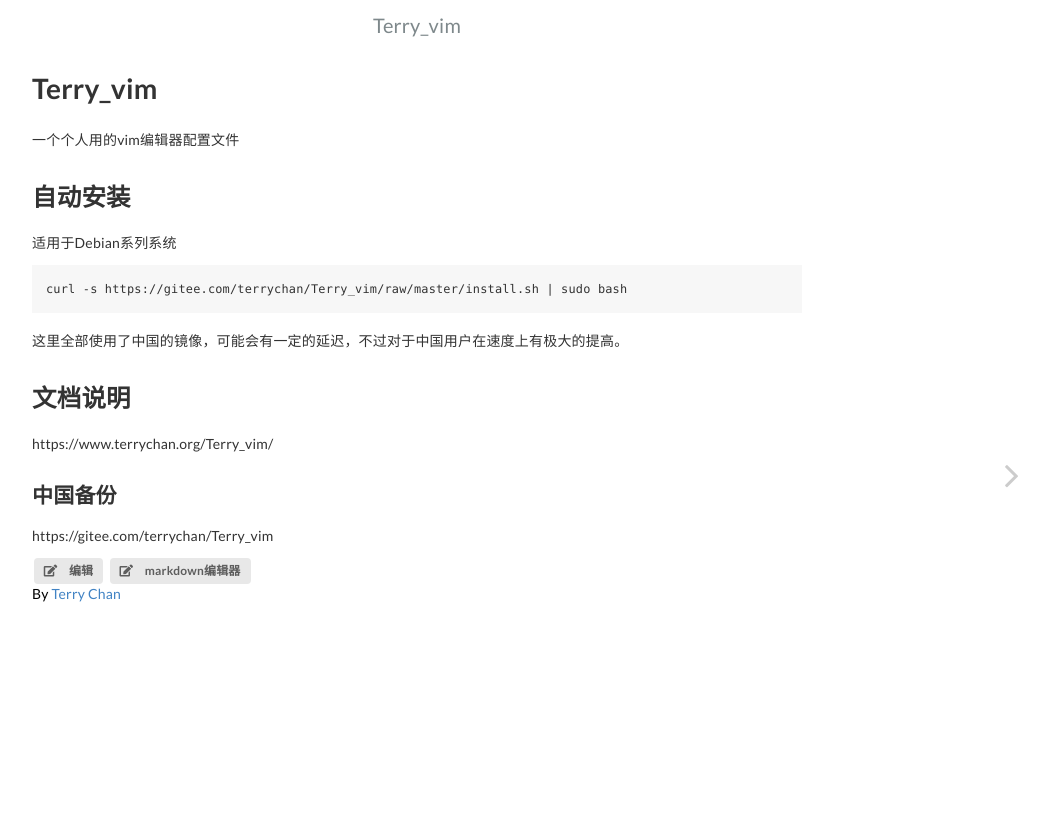
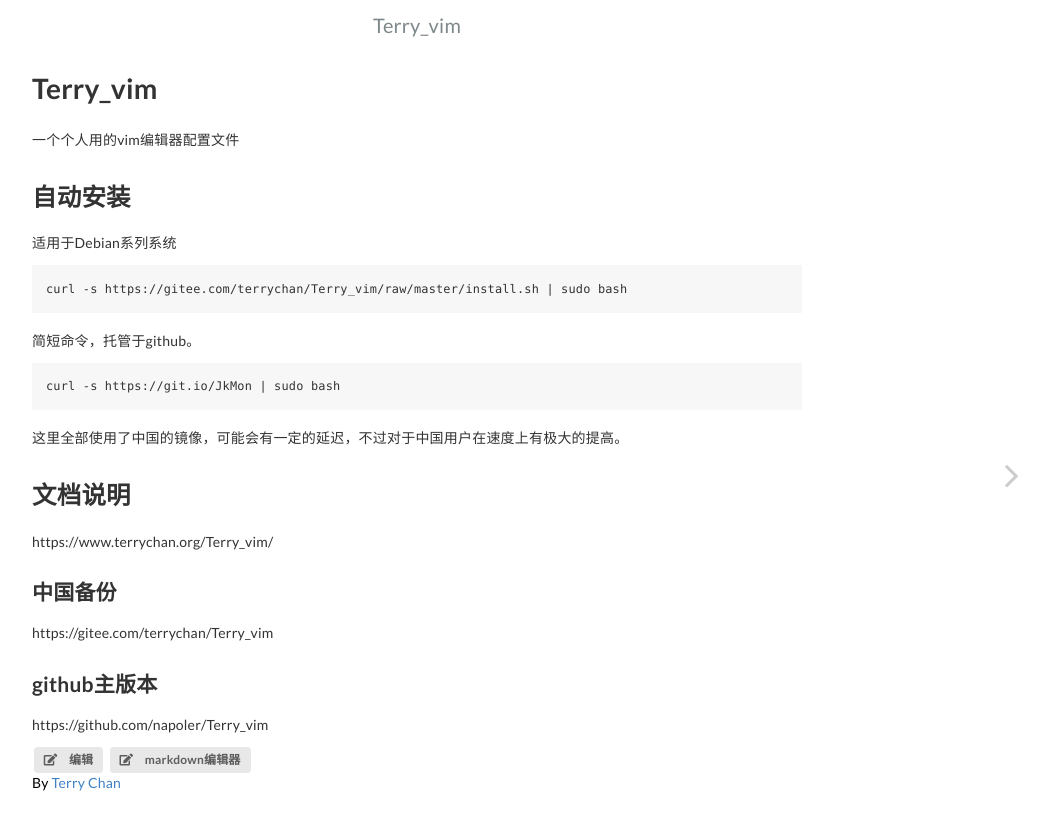
Before and after one commit to napoler/Terry_vim, a Jekyll site: the page built from docs/index.md, in a window 1280 px wide. Shown: the top 830 px of the page, without its empty margins (223-1271 px from the left). Built offline with Jekyll 4.4.1, drawn with Linux system fonts in a browser that asks for light colours.

Commit message:
Update index.md

````diff
--- a/docs/index.md
+++ b/docs/index.md
@@ -7,9 +7,18 @@ layout: home
 
 ## 自动安装
 适用于Debian系列系统
+
 ```
 curl -s https://gitee.com/terrychan/Terry_vim/raw/master/install.sh | sudo bash
 ```
+
+简短命令，托管于github。
+
+```
+curl -s https://git.io/JkMon | sudo bash
+```
+
+
 这里全部使用了中国的镜像，可能会有一定的延迟，不过对于中国用户在速度上有极大的提高。
 ## 文档说明
 
@@ -19,3 +28,7 @@ https://www.terrychan.org/Terry_vim/
 ### 中国备份
 
 https://gitee.com/terrychan/Terry_vim
+
+### github主版本
+
+https://github.com/napoler/Terry_vim
````
